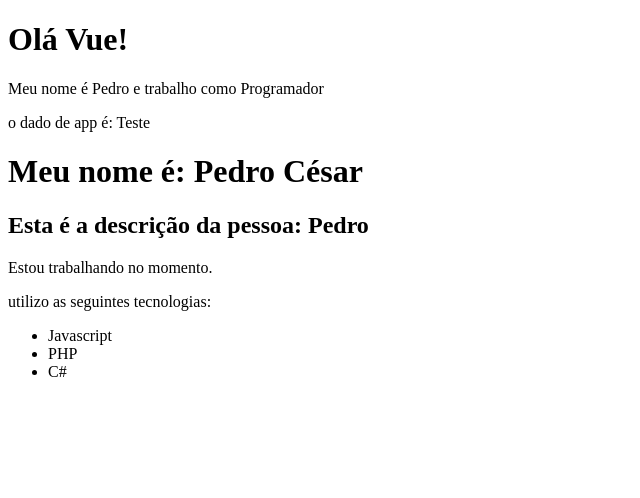
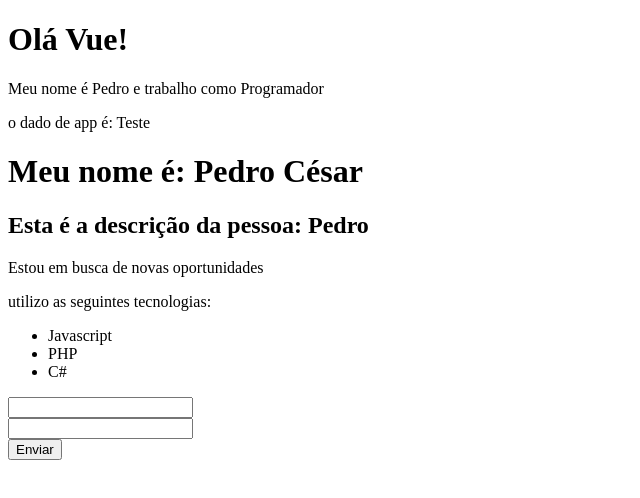
Before and after one commit to pcesarsantos/vue3, a Vue app: page / in a window 1280 px wide. Shown: the top 498 px of the page, without its empty margins (0-640 px from the left). Built offline with nearby package versions, Linux system fonts and the light colour scheme.

Commit message:
Diretivas v-if, v-else, v-show

```diff
--- /dev/null
+++ b/src/components/Form/InputSubmit.vue
@@ -0,0 +1,9 @@
+<template>
+    <input type="submit" value="Enviar">
+</template>
+
+<script>
+export default {
+    name:"InputSubmit"
+}
+</script>
--- /dev/null
+++ b/src/components/Form/InputText.vue
@@ -0,0 +1,8 @@
+<template>
+    <input type="text">
+</template>
+<script>
+export default {
+    name: "InputText"
+}
+</script>
--- a/src/components/Info.vue
+++ b/src/components/Info.vue
@@ -1,16 +1,25 @@
 <template>
     <div>
-        <p>Estou trabalhando no momento.</p>
+        <p v-if="estaTrabalhando">Estou trabalhando no momento.</p>
+        <p v-else>Estou em busca de novas oportunidades</p>
         <p>utilizo as seguintes tecnologias:</p>
         <ul>
             <li>Javascript</li>
             <li>PHP</li>
             <li>C#</li>
         </ul>
+        <p v-show="mostrarEmail">Mande uma mensagem para {{email}}</p>
     </div>
 </template>
 <script>
 export default {
-    name: 'MyInfo'
+    name: 'MyInfo',
+    data() {
+        return {
+            estaTrabalhando: false,
+            mostrarEmail: false,
+            email: 'pcsantos@outlook.com.br'
+        }
+    }
 }
 </script>
--- a/src/components/Pessoa.vue
+++ b/src/components/Pessoa.vue
@@ -3,14 +3,19 @@
         <h2>Esta é a descrição da pessoa: {{ nome }}</h2>
         <Info />
     </div>
+    <div>
+        <myForm />
+    </div>
 </template>
 <script>
 import Info from './Info.vue'
+import myForm from './myForm.vue'
 
 export default {
     name: 'MyPessoa',
     components: {
-        Info
+        Info,
+        myForm
     },
     data() {
         return {
--- /dev/null
+++ b/src/components/myForm.vue
@@ -0,0 +1,26 @@
+<template>
+<form action="">
+    <div>
+        <InputText />
+    </div>
+    <div>
+        <InputText />
+    </div>
+    <div>
+        <InputSubmit />
+    </div>
+</form>
+</template>
+
+<script>
+import InputText from './Form/InputText.vue'
+import InputSubmit from './Form/InputSubmit.vue'
+
+export default {
+    name: "MyForm",
+    components: {
+        InputText,
+        InputSubmit
+    }
+}
+</script>
```
